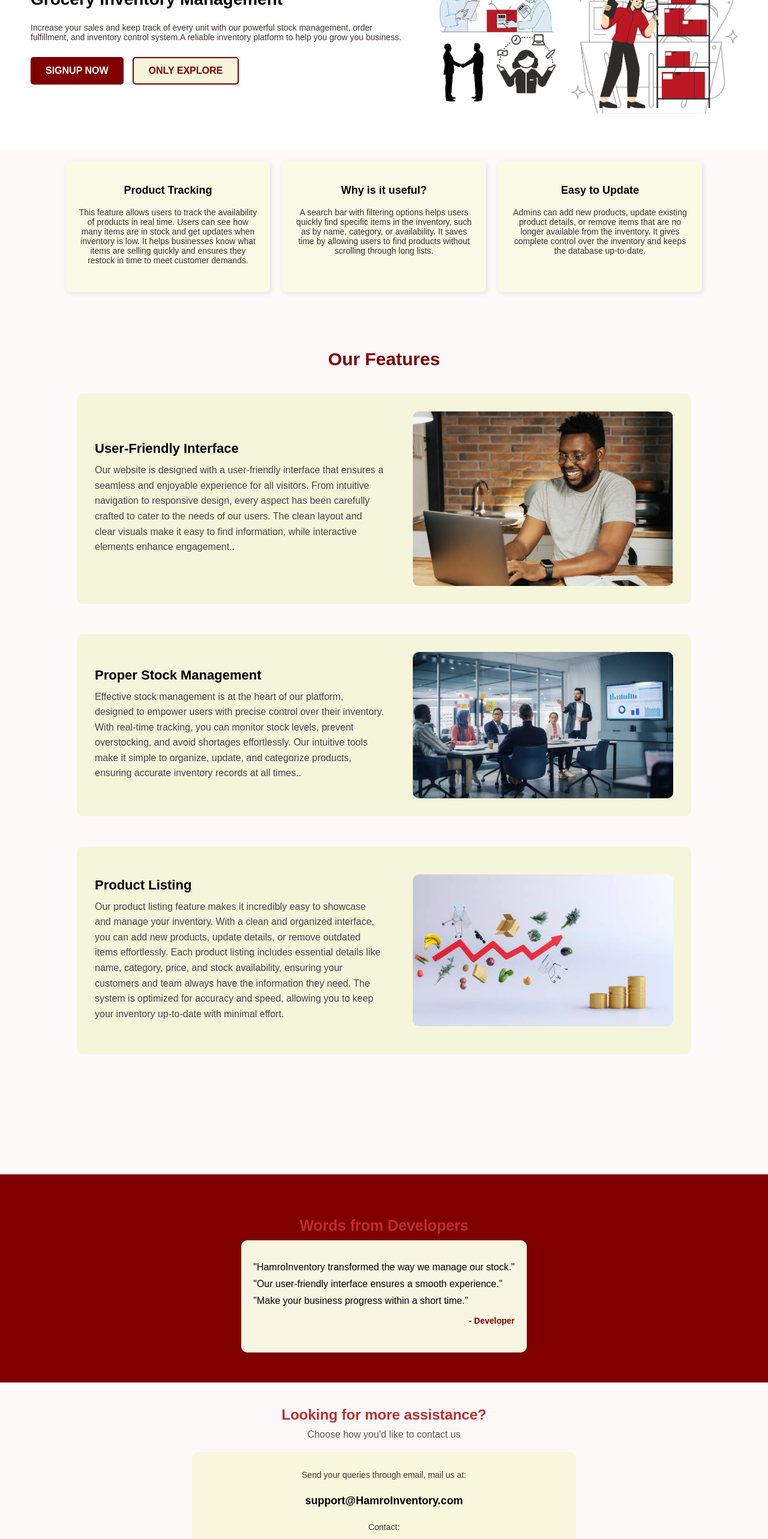
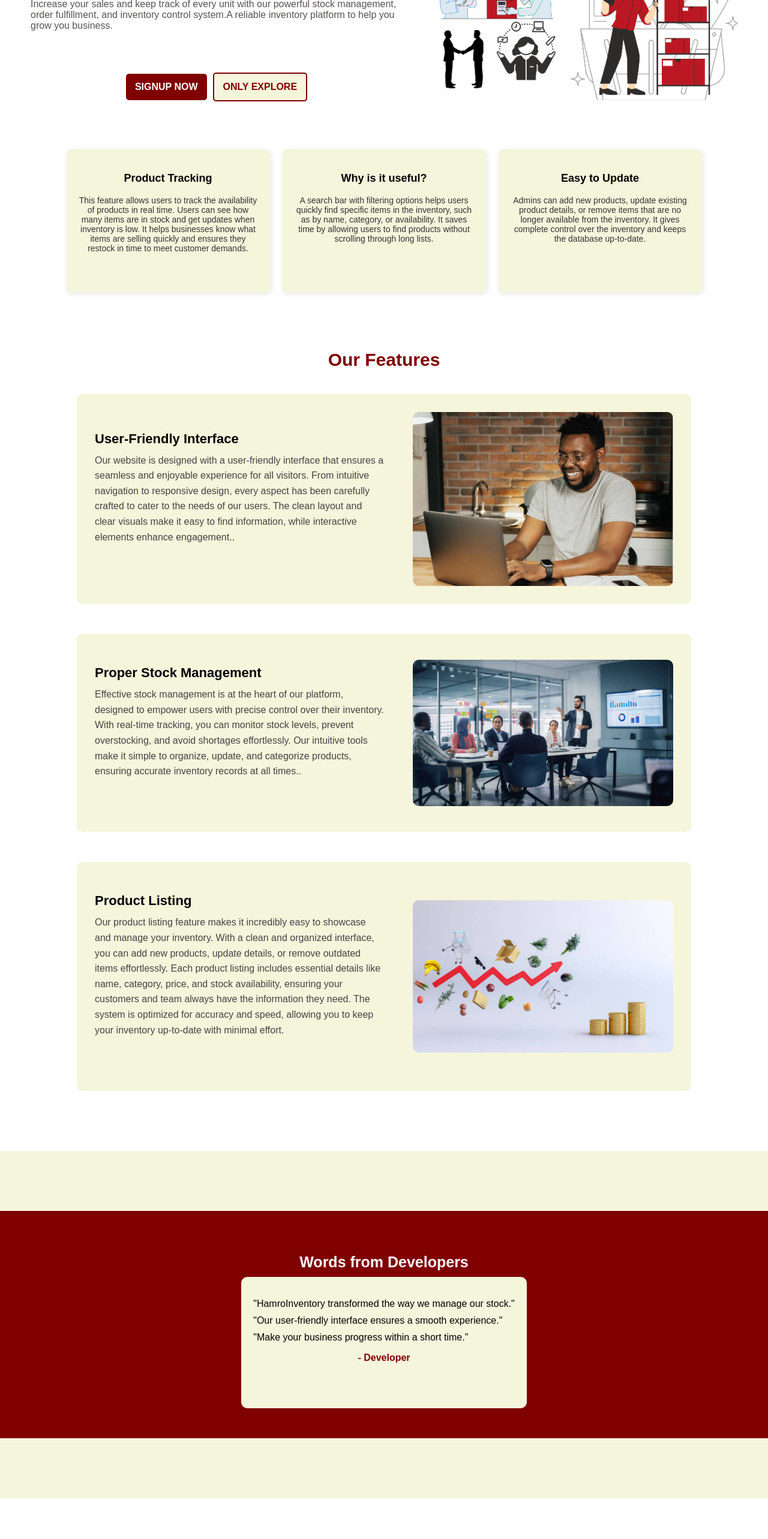
Before and after one commit to Sabyatakarki/Inventory_Managemenr_system_Frontend, a React (Create React App) app in the folder inventory_management_system/: page / in a window 1280 px wide. Shown: the part 220-2786 px from the top of the page at 60% size. Built offline with nearby package versions, Linux system fonts and the light colour scheme; the HTML template or start-up script is replaced by a standard one.

Commit message:
Ui Changed

```diff
--- a/inventory_management_system/src/App.js
+++ b/inventory_management_system/src/App.js
@@ -3,6 +3,7 @@ import { BrowserRouter as Router, Routes, Route } from 'react-router-dom';
 import Login from "./components/public/Login";
 import Main from "./components/public/Main";
 import Signup from "./components/public/Signup";
+import Free from "./components/public/Free";
 
 function App() {
   return (
@@ -12,6 +13,7 @@ function App() {
         <Route path="/login" element={<Login />}/>
         <Route path="/Main" element={<Main />}/>
         <Route path = "/Signup" element = {<Signup/>}/>
+        <Route path = "/Free" element = {<Free/>}/>
       </Routes>
     </Router>
   );
--- a/inventory_management_system/src/components/public/Free.css
+++ b/inventory_management_system/src/components/public/Free.css
@@ -3,7 +3,6 @@ body {
     margin: 0;
     padding: 0;
     font-family: Arial, sans-serif;
-    background: url('error.png') no-repeat center center/cover;
     display: flex;
     justify-content: center;
     align-items: center;
--- a/inventory_management_system/src/components/public/Free.jsx
+++ b/inventory_management_system/src/components/public/Free.jsx
@@ -1,6 +1,7 @@
 import React from 'react';
+import "./Free.css"
 import { Link } from 'react-router-dom';
-import Lock from '../assets/Lock.png'; // Import the Lock icon
+import Lock from "../../assets/Lock.png";
 
 const Free = () => {
   return (
--- a/inventory_management_system/src/components/public/Main.css
+++ b/inventory_management_system/src/components/public/Main.css
@@ -66,9 +66,10 @@ body {
   gap: 15px;
   margin-top: 20px;
 }
+/*Signup*/
 
 .signup-btn, .explore-btn {
-  padding: 12px 25px;
+  padding: 13px 15px;
   font-size: 16px;
   font-weight: bold;
   border-radius: 5px;
@@ -98,19 +99,13 @@ body {
   transform: scale(1.05);
 }
 
-@media (max-width: 768px) {
-  .buttons {
-    flex-direction: column;
-  }
-}
-
 
 /* Home Section */
 .home-section {
   text-align: center;
   background-color: white ;
   padding: 120px 20px 60px;
-  margin-top: 2400px; /* Adjusted to prevent overlap with navbar */
+  margin-top: 3300px; /* Adjusted to prevent overlap with navbar */
 }
 
 .home-content {
@@ -130,7 +125,7 @@ body {
 }
 
 h1 {
-  font-size: 28px;
+  font-size: 40px;
   font-weight: bold;
 }
 
@@ -139,11 +134,12 @@ p {
   margin: 10px 0;
 }
 
-/* Features Section */
+/* Home Feature section */
 .features-section {
   padding: 50px 10%;
   text-align: center;
   margin-bottom: 100px;
+  background-color: white;
 }
 
 .features-title {
@@ -154,13 +150,14 @@ p {
 }
 .features-container {
   display: flex;
+  background-color: white;
   justify-content: center;
   gap: 20px;
   padding: 20px;
 }
 
 .feature-box {
-  background-color: #fafae6;
+  background-color:beige;
   padding: 20px;
   width: 300px;
   border-radius: 8px;
@@ -178,7 +175,7 @@ p {
   color: #333;
 }
 
-/* Feature Box */
+/* home features*/
 .feature {
   display: flex;
   align-items: center;
@@ -235,7 +232,7 @@ p {
 }
 
 .contact-box {
-  background-color: #f9f7dc;
+  background-color: red;
   padding: 20px;
   border-radius: 10px;
   max-width: 600px;
@@ -266,15 +263,16 @@ p {
 /* Words from Developers Section */
 .developers-section {
   background-color: #800000;
-  padding: 50px 10%;
+  padding: 50px 16%;
   text-align: center;
-  color: white;
-  margin-top: 5px;
+  margin-bottom: 100px;
 
 }
-
+.developers-section h2{
+  color: white;
+}
 .developer-box {
-  background-color: #f8f6e3;
+  background-color:beige;
   padding: 20px;
   border-radius: 10px;
   display: inline-block;
@@ -294,15 +292,71 @@ p {
 .developer-name {
   font-weight: bold;
   color: #800000;
-  text-align: right;
+  text-align: center;
 }
+
+/*Contact*/
+.contact-container {
+  display: flex;
+  flex-direction: column;
+  align-items: center;
+  justify-content: center;
+  text-align: center;
+  height: 100vh; /* Makes it take the full viewport height */
+  background-color: white; /* Light background */
+  padding: 20px;
+}
+
+.contact-heading {
+  font-size: 2rem;
+  font-weight: bold;
+  color: #333;
+  margin-bottom: 10px;
+}
+
+.contact-subheading {
+  font-size: 1.2rem;
+  color: #242222;
+  margin-bottom: 20px;
+}
+
+.contact-box {
+  background: beige;
+  padding: 20px 30px;
+  border-radius: 10px;
+  box-shadow: 0 4px 10px rgba(0, 0, 0, 0.1);
+  max-width: 400px;
+  width: 100%;
+}
+
+.contact-box p {
+  margin: 10px 0;
+  font-size: 1rem;
+  color: #444;
+}
+
+.contact-email a {
+  text-decoration: none;
+  color:#800000;
+  font-weight: bold;
+}
+
+.contact-email a:hover {
+  text-decoration: underline;
+}
+
 
 /* Footer Section */
 .footer {
   text-align: center;
   padding: 40px 10%;
+  margin-top: 100px;
   background-color: white;
-  color: black;
+  color:rgb(209, 23, 23)
+}
+.footer P{
+  margin-bottom: -10px;
+  margin-top: -6px;
 }
 
 .footer-logo {
@@ -316,15 +370,9 @@ p {
 }
 
 /* Responsive Design */
-@media (max-width: 900px) {
-  .navbar {
-    flex-direction: column;
-    text-align: center;
-
-  }
-
+@media (max-width: 700px) {
   .nav-links {
-    flex-direction: column;
+    flex-direction: row;
     gap: 15px;
   }
 
@@ -340,9 +388,6 @@ p {
 
   .feature-img, .feature-text {
     width: 100%;
-  }
 
-  .developer-box {
-    width: 90%;
   }
 }
--- a/inventory_management_system/src/components/public/Main.jsx
+++ b/inventory_management_system/src/components/public/Main.jsx
@@ -12,7 +12,9 @@ const Main = () => {
   }
     const handleSignupClick = () => {
       window.location.href = "/Signup";
-
+  }
+  const handleFreeClick=()=>{
+    window.location.href ="/Free";
   };
 
   return (
@@ -40,14 +42,14 @@ const Main = () => {
             </p>
             <div className="buttons">
               <button className="signup-btn" onClick={handleSignupClick}>SIGNUP NOW</button>
-              <button className="explore-btn">ONLY EXPLORE</button>
+              <button className="explore-btn"onClick={handleFreeClick}>ONLY EXPLORE</button>
             </div>
           </div>
           <img src={ss} alt="Inventory" className="inventory-img" />
         </div>
       </section>
 
-      <section id="home" className = "Feature-section">
+      <section id="home" className = "Feature-home">
       <div className="features-container">
       <div className="feature-box">
         <h3>Product Tracking</h3>
@@ -152,6 +154,7 @@ const Main = () => {
         <img src={webicons} alt="Cart Logo" className="footer-logo" />
         <h2 className="footer-title">HamroInventory</h2>
         <p>Experience the first Nepali Inventory Management System with its amazing features.</p>
+        <p>.Make sure to follow us on Instagram ,Twitter,Threads</p>
         <p>© 2025, HamroInventory Pvt. Ltd. All Rights Reserved.</p>
       </footer>
     </>
--- a/inventory_management_system/src/components/public/Signup.css
+++ b/inventory_management_system/src/components/public/Signup.css
@@ -4,6 +4,7 @@ body {
     padding: 0;
     font-family: Arial, sans-serif;
     display: flex;
+    background-color: beige;
     justify-content: center;
     align-items: center;
     height: 100vh;
@@ -13,15 +14,13 @@ body {
     display: flex;
     justify-content:center;
     align-items: center;
-    width: 100%;
-    height: 100%;
 }
 
 .card {
     background: rgba(255, 255, 255, 0.9); /* Transparent background to show the image */
     box-shadow: 0 8px 16px rgba(88, 11, 11, 0.1);
     border-radius: 16px;
-    width: 360px;
+    width: 380px;
     padding: 30px 20px;
     text-align: center;
 }
@@ -35,14 +34,14 @@ body {
 /* Heading Section */
 h2 {
     font-size: 25px;
-    color: #bd2e2e;
+    color:#7d2723;
     margin-bottom: 10px;
 }
 
 p {
     font-size: 14px;
     color: #442e2e;
-    margin-bottom: 25px;
+    margin-bottom: 20px;
 }
 
 /* Form Styles */
@@ -55,7 +54,7 @@ p {
     width: 90%;
     padding: 12px 15px;
     font-size: 14px;
-    border: 3px solid #8f2424;
+    border: 3px solid #6a1010;
     border-radius: 10px;
     outline: none;
 }
```
